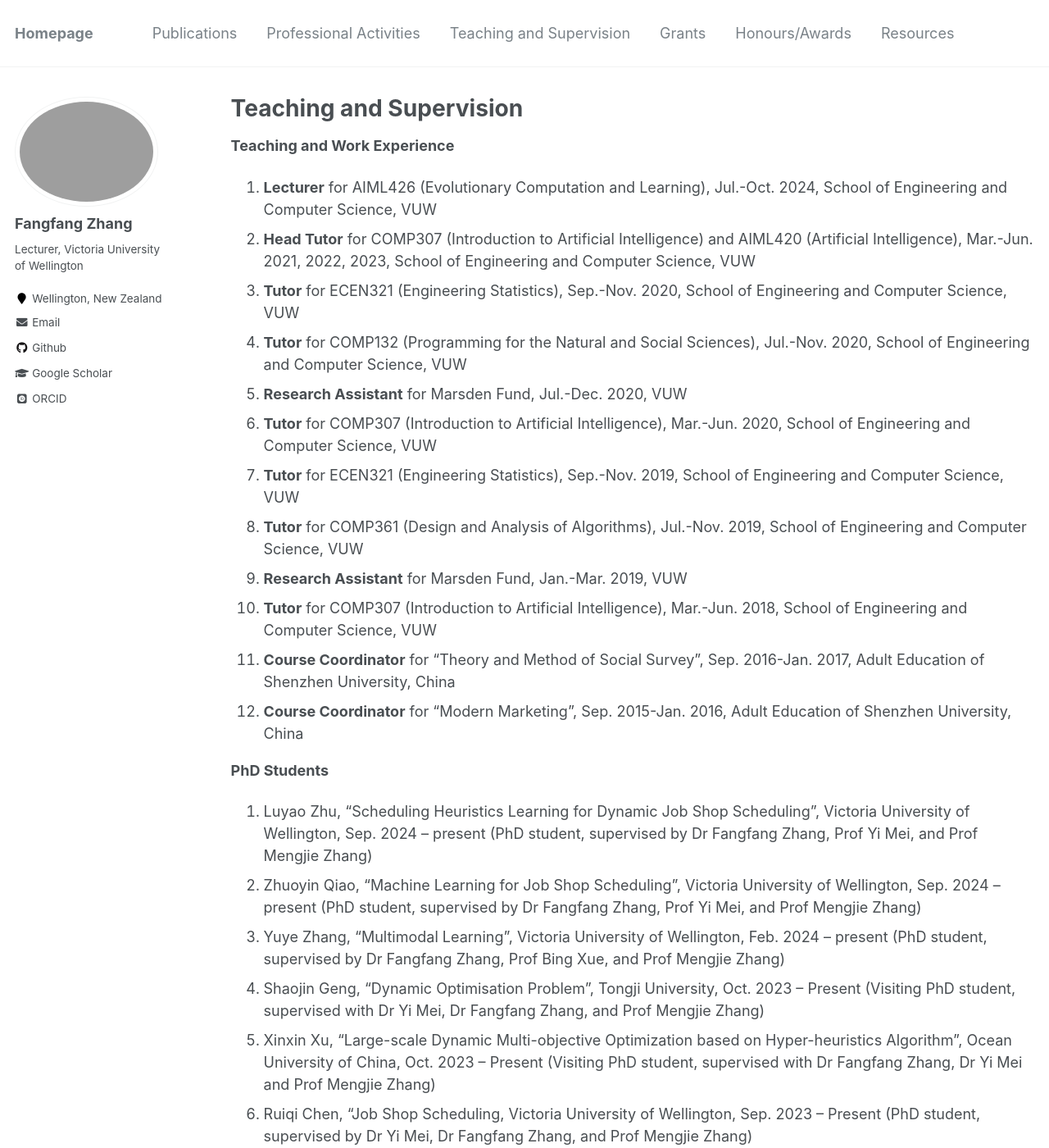
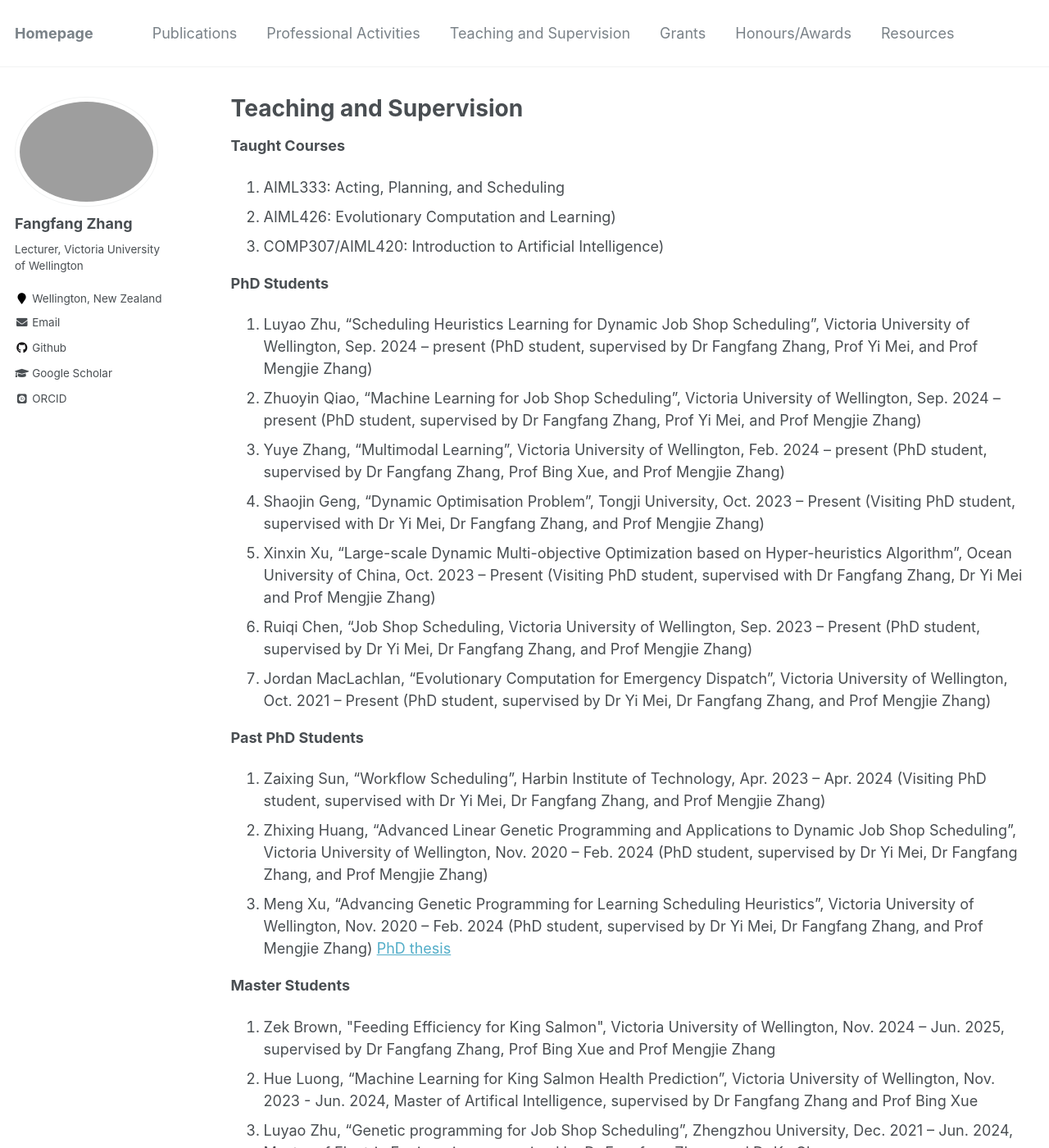
Before and after one commit to fangfang-zhang/fangfang-zhang.github.io, a Jekyll site: the page built from _pages/teaching.md, in a window 1280 px wide and 1400 px high. Shown: the whole window at 82% size. Built offline with Jekyll 4.4.1, drawn with Linux system fonts in a browser that asks for light colours; some web fonts are replaced.

Commit message:
teaching

```diff
--- a/_pages/teaching.md
+++ b/_pages/teaching.md
@@ -5,6 +5,7 @@ permalink: /teaching/
 author_profile: true
 ---
 
+<!--
 **Teaching and Work Experience**
 <ol>
 <li> <b>Lecturer</b> for AIML426 (Evolutionary Computation and Learning), Jul.-Oct. 2024, School of Engineering and Computer Science, VUW </li>
@@ -20,6 +21,16 @@ author_profile: true
 <li> <b>Course Coordinator</b> for “Theory and Method of Social Survey”, Sep. 2016-Jan. 2017, Adult Education of Shenzhen University, China </li>
 <li> <b>Course Coordinator</b> for “Modern Marketing”, Sep. 2015-Jan. 2016, Adult Education of Shenzhen University, China </li>
 </ol>
+ -->
+
+
+**Taught Courses**
+<ol>
+<li> AIML333: Acting, Planning, and Scheduling</li>
+<li> AIML426: Evolutionary Computation and Learning)</li>
+<li> COMP307/AIML420: Introduction to Artificial Intelligence)</li>
+</ol>
+
 
 **PhD Students**
 <ol>
```
Also changed, not shown: 1 other file.
